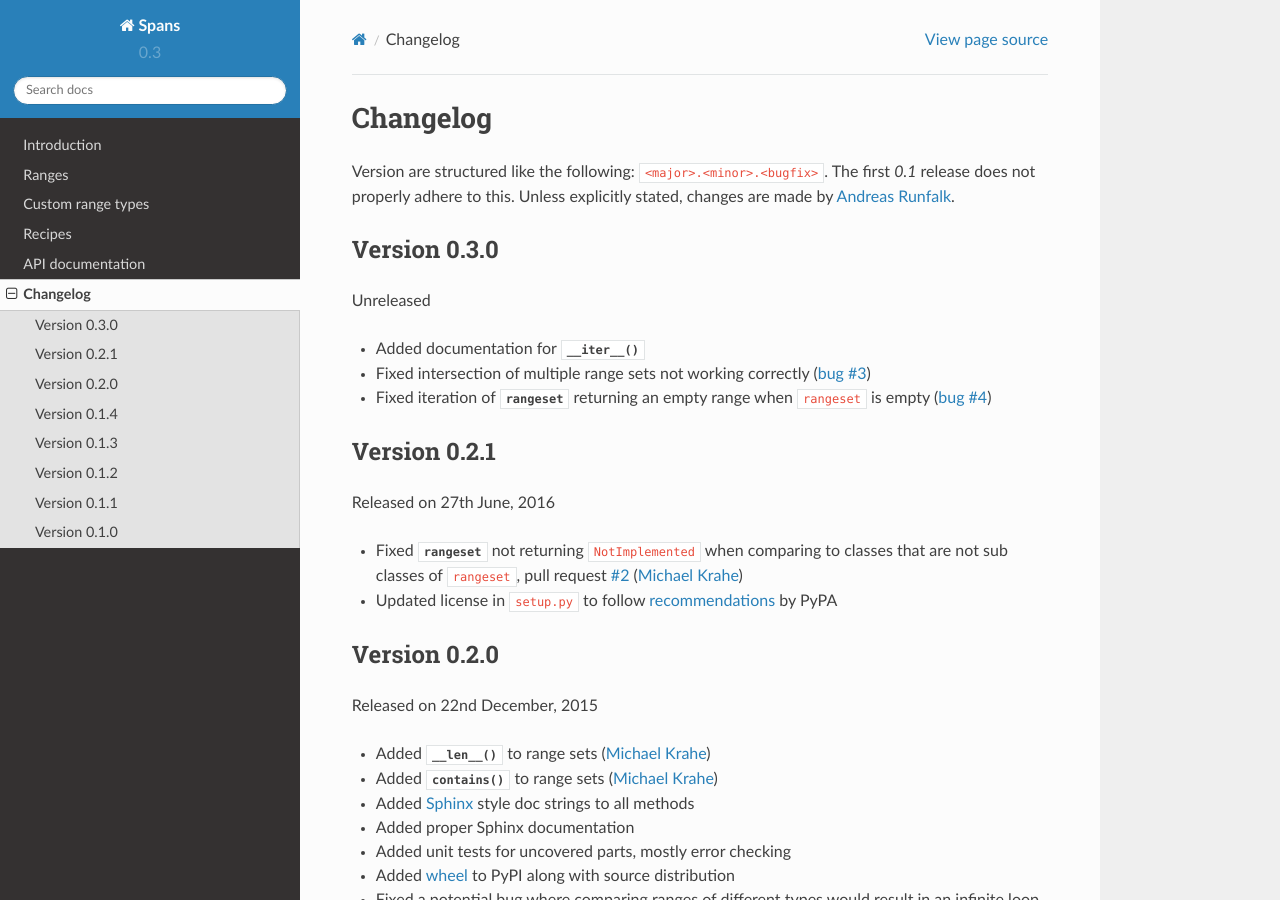
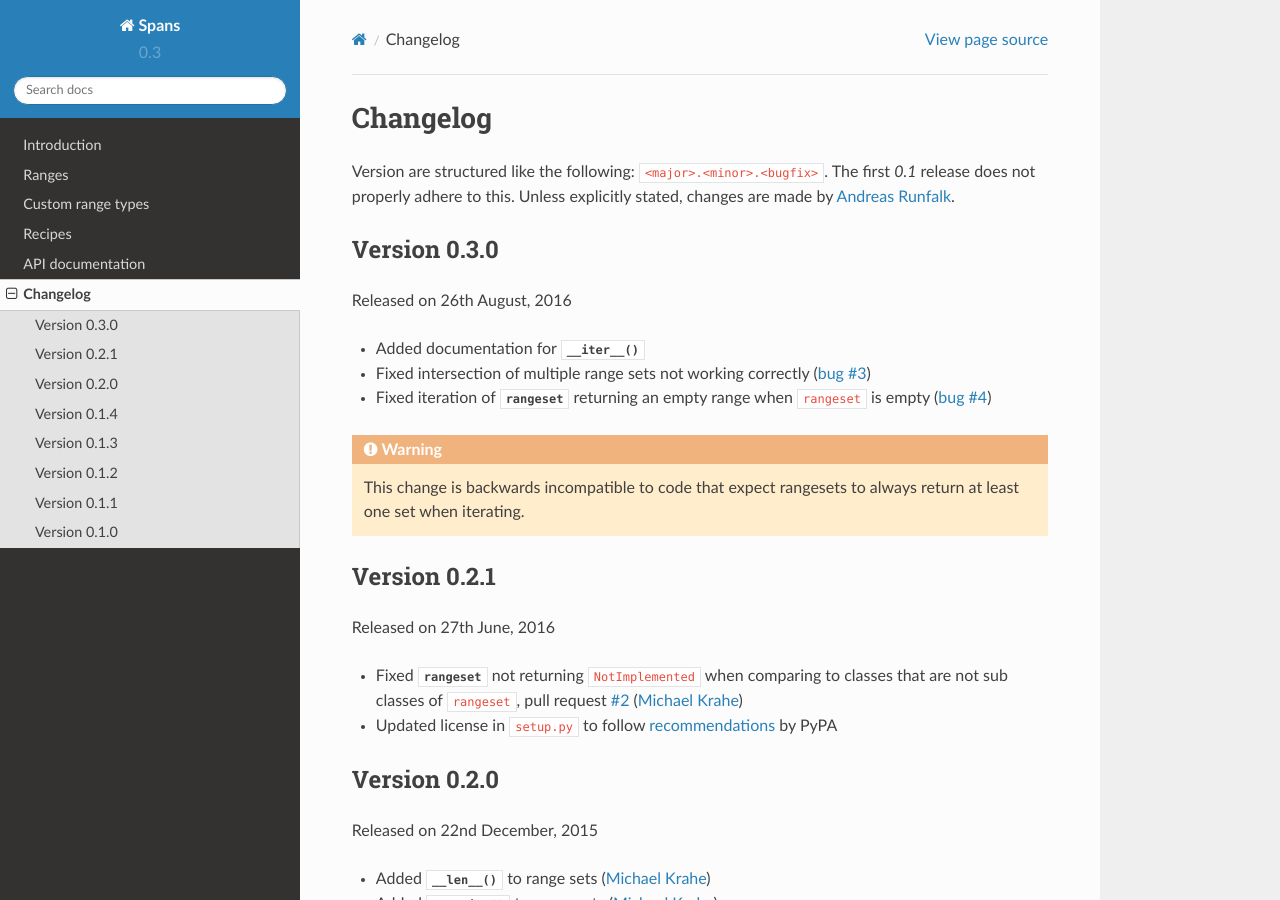
Before and after one commit to runfalk/spans, a Sphinx documentation site: the page built from doc/changelog.rst, in a window 1280 px wide and 900 px high. Built offline with Sphinx 7.4.7 and the Read the Docs theme 2.0.0, drawn with Linux system fonts in a browser that asks for light colours.

Commit message:
Released version 0.3.0

```diff
--- a/doc/changelog.rst
+++ b/doc/changelog.rst
@@ -6,7 +6,7 @@ changes are made by `Andreas Runfalk <https://github.com/runfalk>`_.
 
 Version 0.3.0
 -------------
-Unreleased
+Released on 26th August, 2016
 
 - Added documentation for :meth:`~spans.settypes.rangeset.__iter__`
 - Fixed intersection of multiple range sets not working correctly
@@ -14,6 +14,10 @@ Unreleased
 - Fixed iteration of :class:`~spans.settypes.rangeset` returning an empty range
   when ``rangeset`` is empty
   (`bug #4 <https://github.com/runfalk/spans/issues/4>`_)
+
+.. warning::
+   This change is backwards incompatible to code that expect rangesets to always
+   return at least one set when iterating.
 
 Version 0.2.1
 -------------
```
